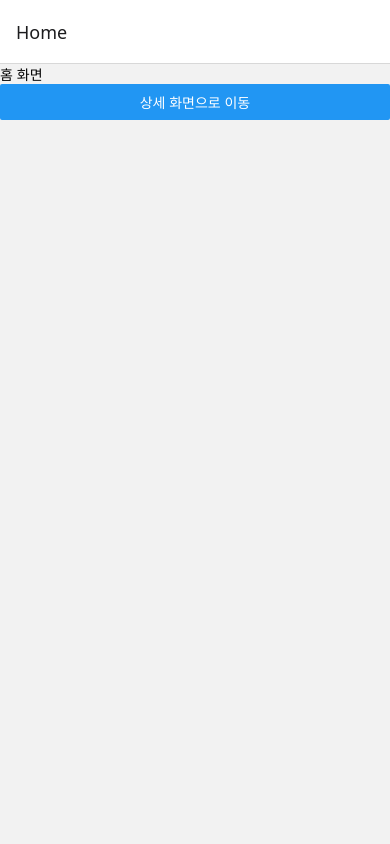
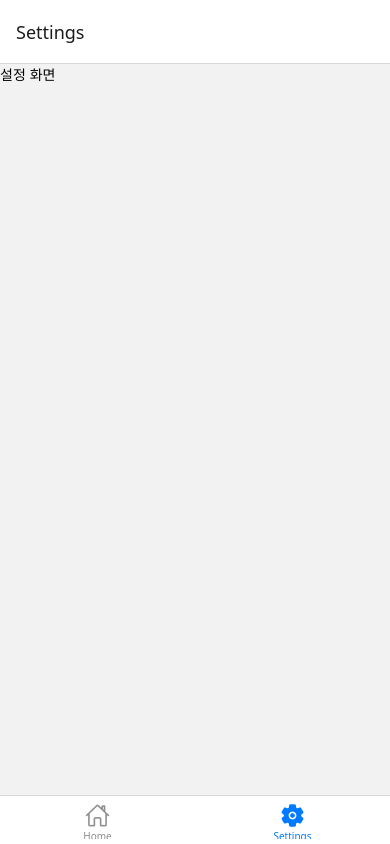
Before and after one commit to DAAC-A00/navigationTest, a React Native app: screen /Settings in a window 390 px wide. Built offline with nearby package versions, Linux system fonts and the light colour scheme.

Commit message:
<feat> bottom navigation 추가

```diff
--- a/package.json
+++ b/package.json
@@ -14,6 +14,7 @@
     "@react-native-community/datetimepicker": "^8.2.0",
     "@react-native-community/masked-view": "^0.1.11",
     "@react-native-picker/picker": "^2.8.1",
+    "@react-navigation/bottom-tabs": "^7.0.6",
     "@react-navigation/native": "^7.0.3",
     "@react-navigation/stack": "^7.0.5",
     "@types/react-navigation": "^3.0.8",
@@ -23,7 +24,8 @@
     "react-native-gesture-handler": "^2.21.2",
     "react-native-reanimated": "^3.16.1",
     "react-native-safe-area-context": "^4.14.0",
-    "react-native-screens": "^4.2.0"
+    "react-native-screens": "^4.2.0",
+    "react-native-vector-icons": "^10.2.0"
   },
   "devDependencies": {
     "@babel/core": "^7.20.0",
@@ -35,6 +37,7 @@
     "@react-native/metro-config": "0.75.4",
     "@react-native/typescript-config": "0.75.4",
     "@types/react": "^18.2.6",
+    "@types/react-native-vector-icons": "^6.4.18",
     "@types/react-test-renderer": "^18.0.0",
     "babel-jest": "^29.6.3",
     "eslint": "^8.19.0",
--- a/src/App.tsx
+++ b/src/App.tsx
@@ -3,21 +3,51 @@
 import React from 'react'; // React 라이브러리를 가져옵니다.
 import { NavigationContainer } from '@react-navigation/native'; // 내비게이션을 위한 컨테이너를 가져옵니다.
 import { createStackNavigator } from '@react-navigation/stack'; // 스택 내비게이션을 만들기 위한 함수를 가져옵니다.
+import { createBottomTabNavigator } from '@react-navigation/bottom-tabs'; // 탭 내비게이션을 만들기 위한 함수를 가져옵니다.
 import HomeScreen from './HomeScreen'; // HomeScreen 컴포넌트를 가져옵니다.
 import DetailsScreen from './DetailsScreen'; // DetailsScreen 컴포넌트를 가져옵니다.
+import SettingsScreen from './SettingsScreen'; // 새로운 SettingsScreen 컴포넌트를 가져옵니다.
+import Ionicons from 'react-native-vector-icons/Ionicons'; // 아이콘을 사용하기 위해 Ionicons를 가져옵니다.
 
 export type RootStackParamList = { // 앱에서 사용할 화면과 매개변수를 정의하는 타입입니다.
   Home: undefined; // Home 화면은 매개변수를 받지 않습니다.
   Details: { itemId: number }; // Details 화면은 itemId라는 숫자형 매개변수를 받습니다.
+  Tabs: undefined; // Tabs 화면은 매개변수를 받지 않습니다.
 };
 
 const Stack = createStackNavigator<RootStackParamList>(); // 정의한 타입을 사용하여 스택 내비게이터를 만듭니다.
+const Tab = createBottomTabNavigator(); // 탭 내비게이터를 만듭니다.
+
+function Tabs() { // 탭 내비게이션을 정의하는 함수입니다.
+  return (
+    <Tab.Navigator
+      screenOptions={({ route }) => ({ // 각 탭에 대한 옵션을 설정합니다.
+        tabBarIcon: ({ focused, color, size }) => { // 탭 아이콘을 설정하는 함수입니다.
+          let iconName: string; // 아이콘 이름을 저장할 변수입니다.
+
+          if (route.name === 'Home') {
+            iconName = focused ? 'home' : 'home-outline'; // Home 탭의 아이콘을 설정합니다.
+          } else if (route.name === 'Settings') {
+            iconName = focused ? 'settings' : 'settings-outline'; // Settings 탭의 아이콘을 설정합니다.
+          } else {
+            iconName = 'help-outline'; // 기본 아이콘을 설정합니다.
+          }
+
+          return <Ionicons name={iconName} size={size} color={color} />; // 선택된 아이콘을 반환합니다.
+        },
+      })}
+    >
+      <Tab.Screen name="Home" component={HomeScreen} />
+      <Tab.Screen name="Settings" component={SettingsScreen} />
+    </Tab.Navigator>
+  ); // Tabs 함수의 끝입니다.
+}
 
 export default function App() { // App 컴포넌트를 정의합니다.
   return ( // 컴포넌트가 반환할 JSX를 시작합니다.
     <NavigationContainer>
-      <Stack.Navigator initialRouteName="Home">
-        <Stack.Screen name="Home" component={HomeScreen} />
+      <Stack.Navigator initialRouteName="Tabs">
+        <Stack.Screen name="Tabs" component={Tabs} options={{ headerShown: false }} />
         <Stack.Screen name="Details" component={DetailsScreen} />
       </Stack.Navigator>
     </NavigationContainer> // NavigationContainer의 끝입니다.
--- a/src/DetailsScreen.tsx
+++ b/src/DetailsScreen.tsx
@@ -3,7 +3,6 @@
 import React from 'react'; // React 라이브러리를 가져옵니다.
 import { View, Text } from 'react-native'; // React Native에서 사용할 UI 컴포넌트를 가져옵니다.
 import { RouteProp } from '@react-navigation/native'; // 내비게이션에서 route 객체의 타입을 가져옵니다.
-import { StackNavigationProp } from '@react-navigation/stack'; // 스택 내비게이션에서 사용할 타입을 가져옵니다.
 import { RootStackParamList } from './App'; // 앱에서 정의한 매개변수 타입을 가져옵니다.
 
 type DetailsScreenProps = { // DetailsScreen에서 사용할 props의 타입을 정의합니다.
--- a/src/HomeScreen.tsx
+++ b/src/HomeScreen.tsx
@@ -1,6 +1,6 @@
 // src/HomeScreen.tsx
 
-import React from 'react'; // React 라이브러리를 가져옵니다. React는 사용자 인터페이스를 만들기 위해 사용됩니다.
+import React from 'react'; // React 라이브러리를 가져옵니다.
 import { View, Text, Button } from 'react-native'; // React Native에서 사용할 UI 컴포넌트를 가져옵니다.
 import { StackNavigationProp } from '@react-navigation/stack'; // 스택 내비게이션에서 사용할 타입을 가져옵니다.
 import { RootStackParamList } from './App'; // 앱에서 정의한 매개변수 타입을 가져옵니다.
--- /dev/null
+++ b/src/SettingsScreen.tsx
@@ -0,0 +1,14 @@
+// SettingsScreen.tsx
+
+import React from 'react'; // React 라이브러리를 가져옵니다.
+import { View, Text } from 'react-native'; // React Native에서 사용할 UI 컴포넌트를 가져옵니다.
+
+const SettingsScreen: React.FC = () => { // SettingsScreen 컴포넌트를 정의합니다. props를 사용하지 않습니다.
+  return ( // 컴포넌트가 반환할 JSX를 시작합니다.
+    <View>
+      <Text>설정 화면</Text>
+    </View> // View 컴포넌트의 끝입니다.
+  ); // JSX 반환의 끝입니다.
+};
+
+export default SettingsScreen; // SettingsScreen 컴포넌트를 다른 파일에서 사용할 수 있도록 내보냅니다.
```
Also changed, not shown: 4 other files (tests, documents, lock files or other folders).
